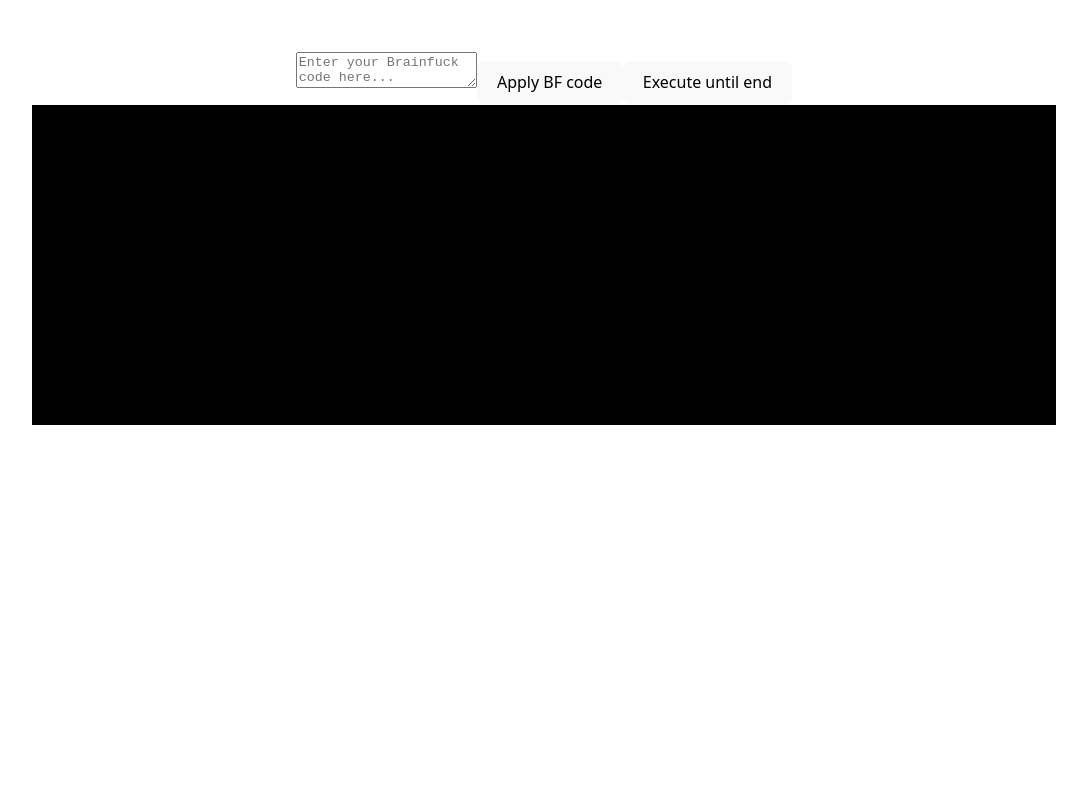
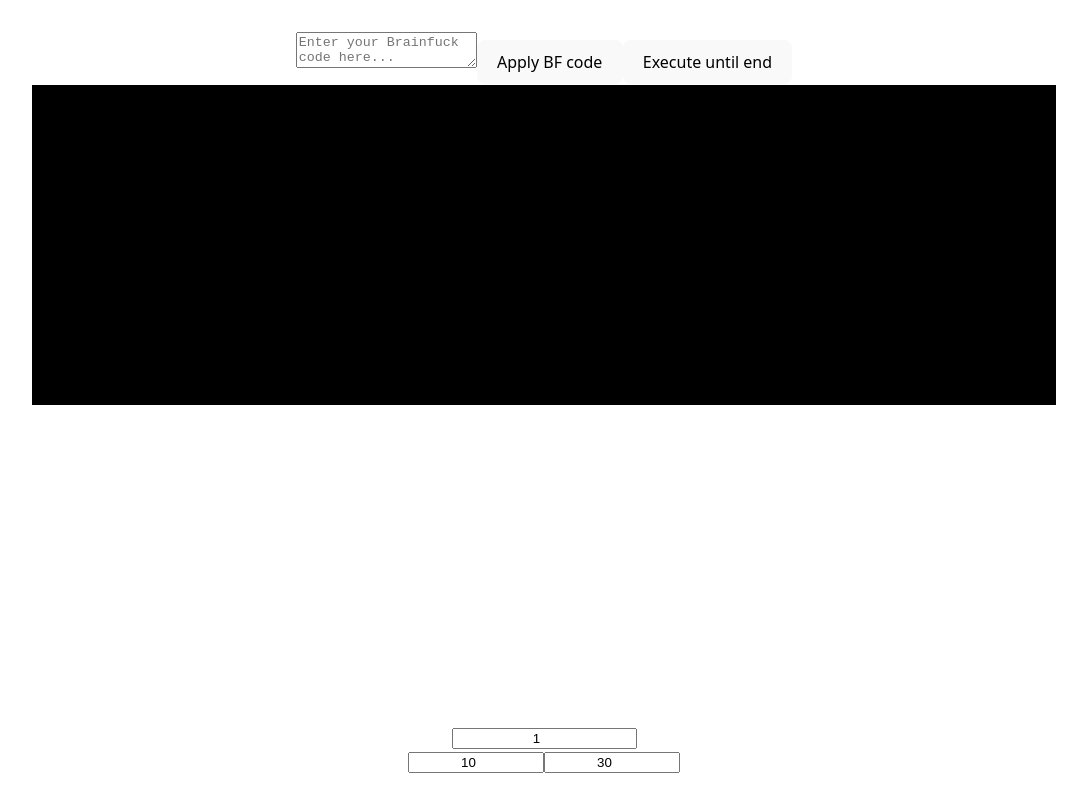
Before and after one commit to BCS21090011/BrainFucker, a React (Vite) app: page / in a window 1280 px wide. Shown: the whole page, without its empty margins (96-1183 px from the left). Built offline with nearby package versions, Linux system fonts and the light colour scheme.

Commit message:
Memory dimension inputs.

```diff
--- a/src/App.jsx
+++ b/src/App.jsx
@@ -124,6 +124,26 @@ function App() {
         id="MemoryContainerDiv"
       >
       </div>
+      <input
+        id="PageInput"
+        type="number"
+        min={1}
+        value={1}
+      />
+      <input
+        id="RowDimensionInput"
+        className="DimensionInput"
+        type="number"
+        min={1}
+        value={10}
+      />
+      <input
+        id="ColDimensionInput"
+        className="DimensionInput"
+        type="number"
+        min={1}
+        value={30}
+      />
     </>
   );
 }
--- a/src/App_My.css
+++ b/src/App_My.css
@@ -18,7 +18,7 @@
 #InputPromptInput {
     margin: 0;
     display: inline;
-    max-width: 100%;
+    max-width: 90%;
     word-break: break-all;
     white-space: pre-wrap;
     background-color: transparent;
@@ -38,3 +38,14 @@
     height: 40vh;
     width: 80vw;
 }
+
+#PageInput {
+    display: block;
+    margin: auto;
+    text-align: center;
+}
+
+.DimensionInput {
+    width: 10vw;
+    text-align: center;
+}
```
